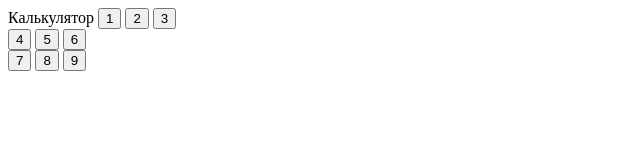
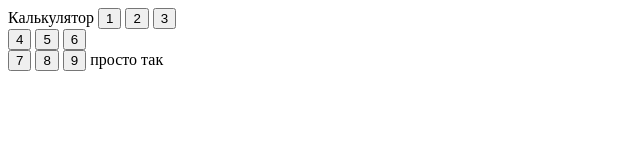
Before and after one commit to 01Wasiliy/git-hub, a plain HTML site: page index.html in a window 1280 px wide. Shown: the full height of the page, 0-640 px from the left. Drawn offline with Linux system fonts and the light colour scheme.

Commit message:
new commit - просто так

```diff
--- a/index.html
+++ b/index.html
@@ -16,5 +16,6 @@
    <button>7</button>
    <button>8</button>
    <button>9</button>
+   просто так
 </body>
 </html>
```
